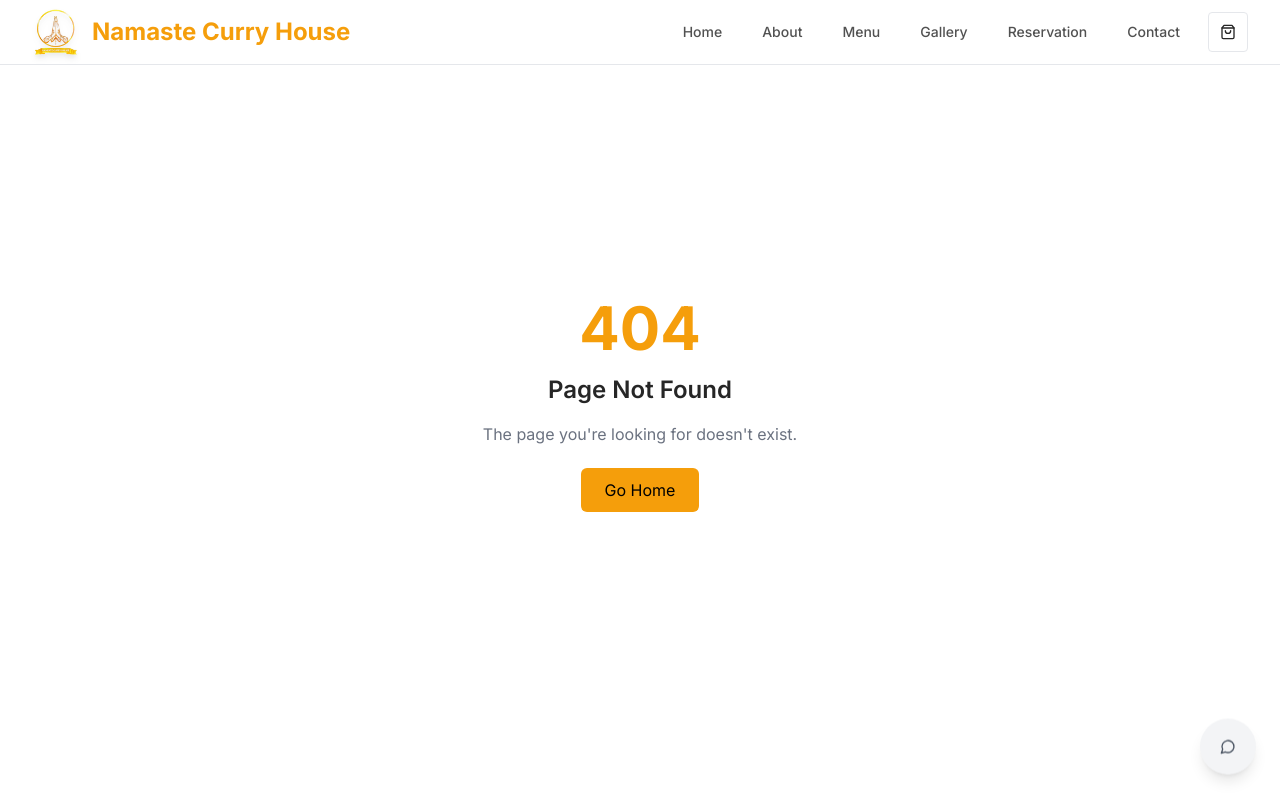
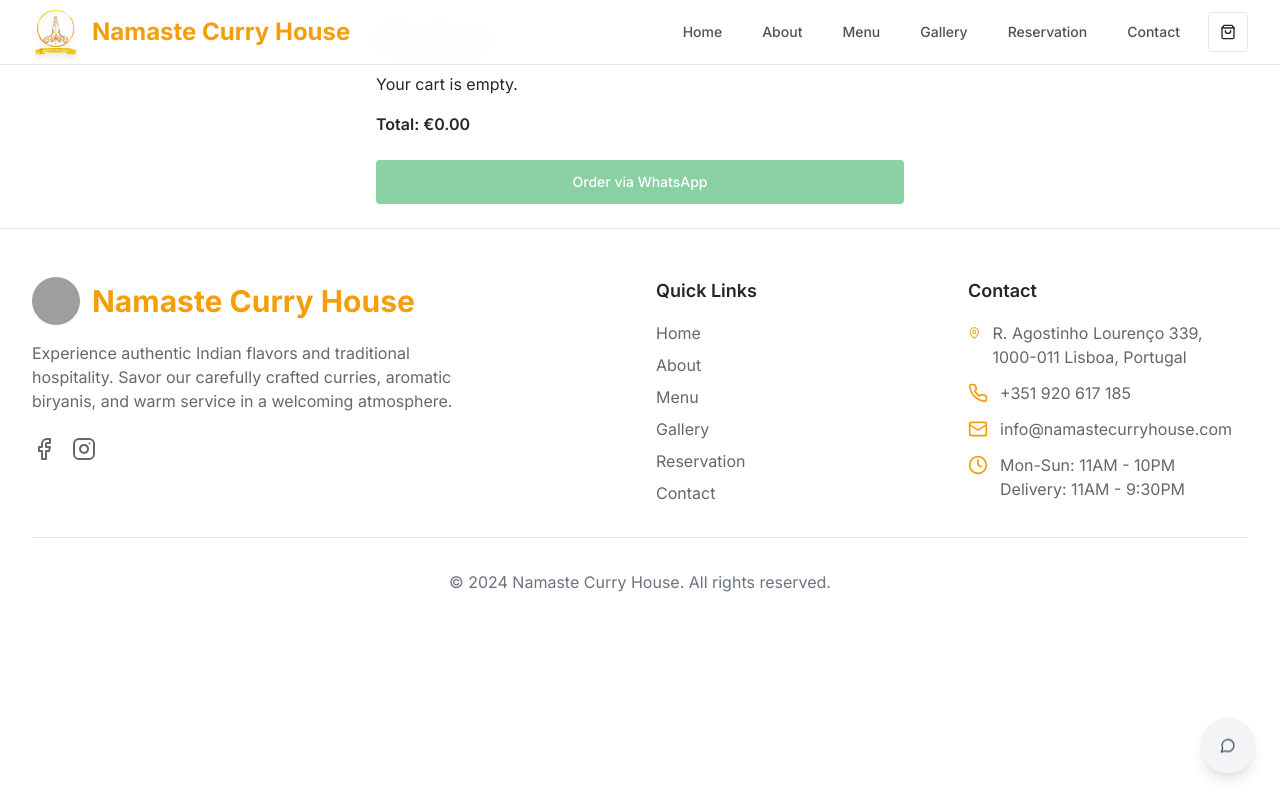
Before and after one commit to QuantumClimb/namastecurryhouse, a React (Vite) app: page /checkout in a window 1280 px wide. Shown: the top 800 px of the page. Built offline with nearby package versions, Linux system fonts and the light colour scheme; grey boxes are pictures that could not be loaded.

Commit message:
Fix: Add /checkout route to React Router

```diff
--- a/src/App.tsx
+++ b/src/App.tsx
@@ -16,6 +16,7 @@ import Reservation from "./pages/Reservation";
 import Contact from "./pages/Contact";
 import NotFound from "./pages/NotFound";
 import Admin from "./pages/Admin";
+import Checkout from "./pages/Checkout";
 
 const queryClient = new QueryClient();
 
@@ -36,6 +37,7 @@ const App = () => (
             <Route path="/reservation" element={<Reservation />} />
             <Route path="/contact" element={<Contact />} />
             <Route path="/admin" element={<Admin />} />
+            <Route path="/checkout" element={<Checkout />} />
             <Route path="*" element={<NotFound />} />
           </Routes>
           <Footer />
```
